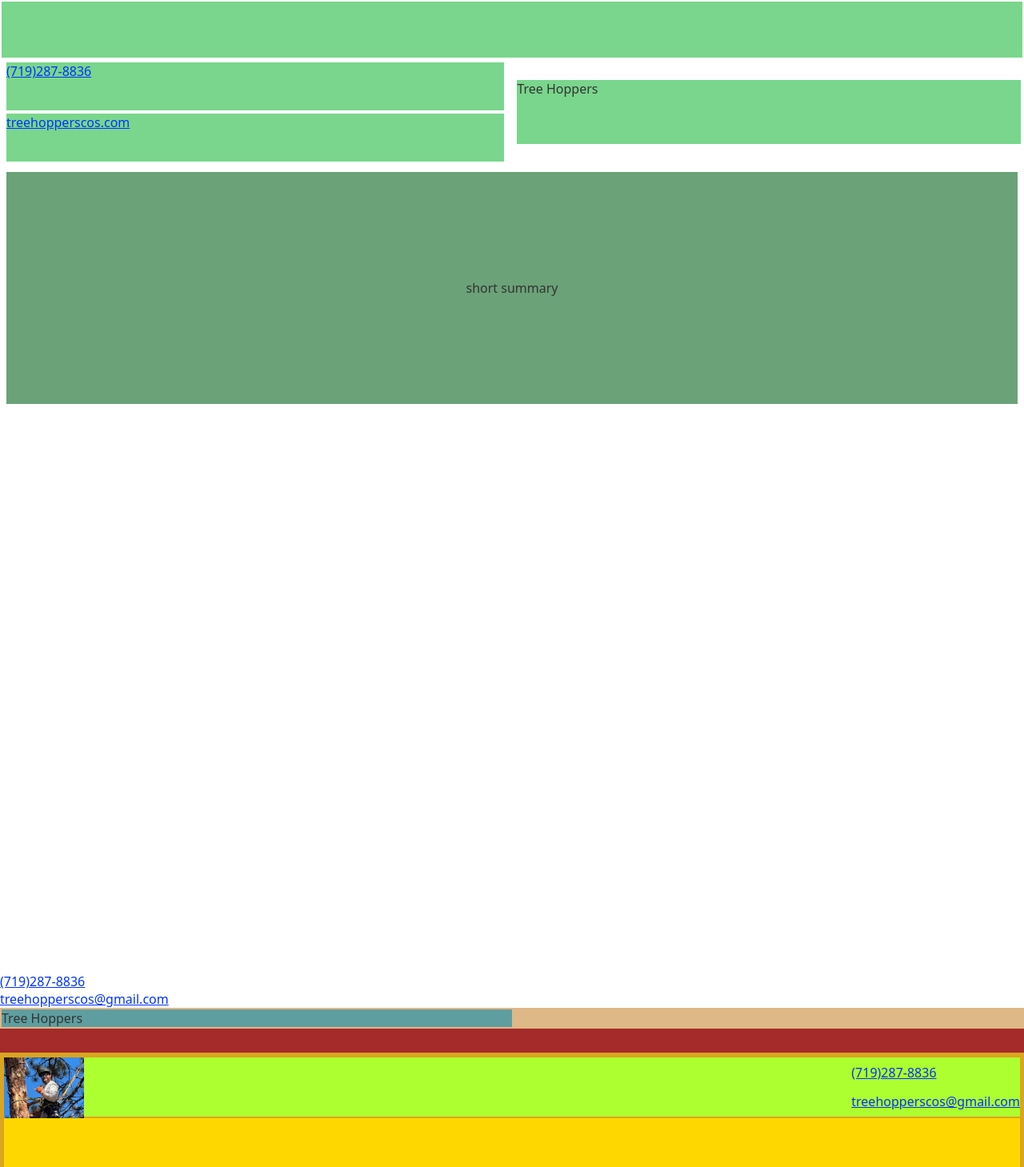
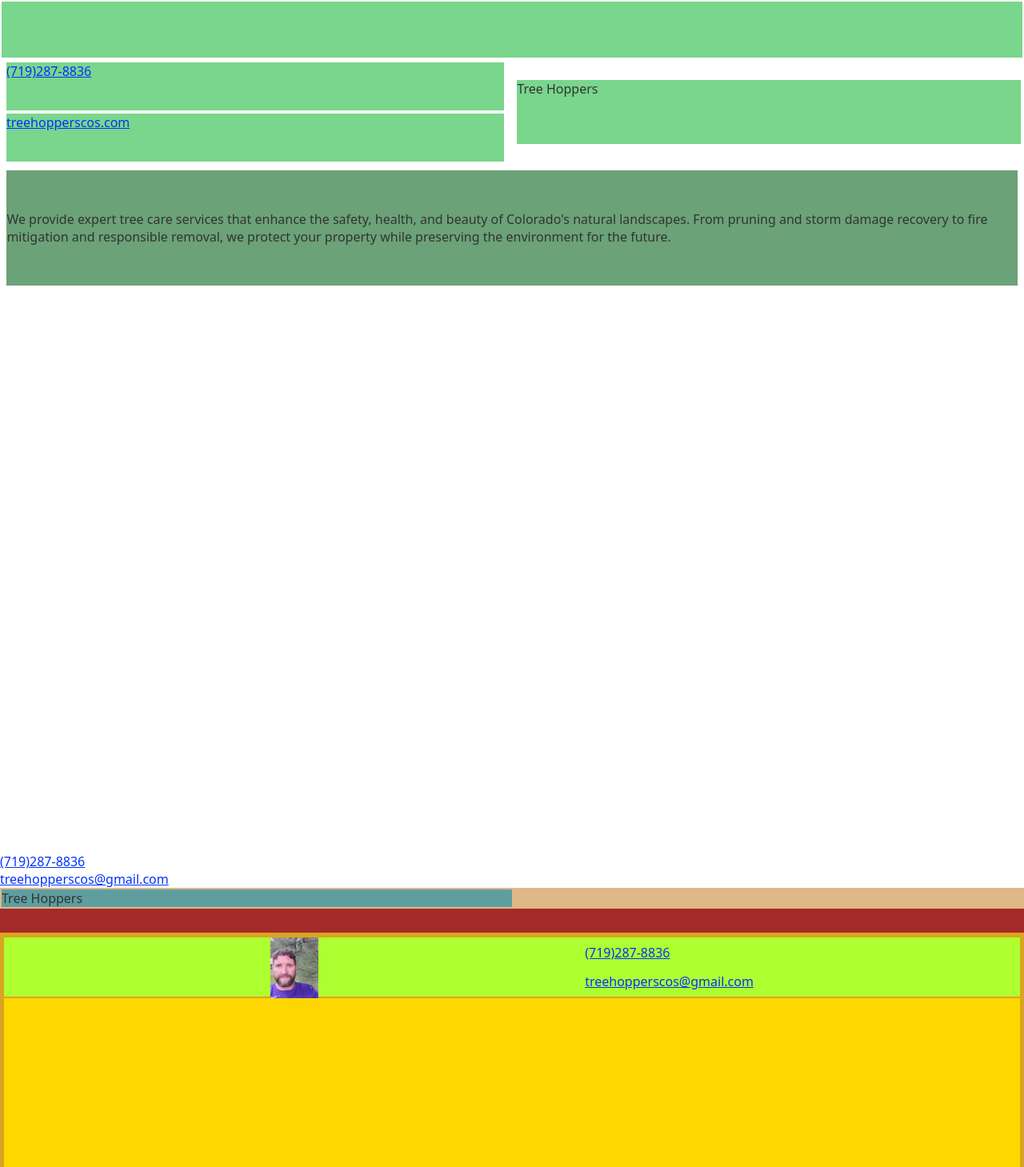
Before and after one commit to codingsqurl/boxes, a plain HTML site: page index.html in a window 1280 px wide. Shown: the top 1459 px of the page at 80% size. Drawn offline with Linux system fonts and the light colour scheme.

Commit message:
added images

```diff
--- a/css/style.css
+++ b/css/style.css
@@ -70,7 +70,7 @@
   display: flex;
   justify-content: center;
   align-items: center;
-  height: 300px;
+  height: 150px;
   width: 100%;
   /* text */
 }
@@ -168,7 +168,7 @@
 
 #port-title {
   display: flex;
-  justify-content: space-between;
+  justify-content: space-evenly;
   height: 15%;
   width: 100%;
   background-color: greenyellow;
@@ -199,6 +199,5 @@
 }
 
 .paul-pic {
-  height: 100px;
-  width: 100px;
+  width: 60px;
 }
--- a/index.html
+++ b/index.html
@@ -24,7 +24,8 @@
   <!-- top-bar end -->
   <!-- summary section -->
   <div id="sh-sum">
-    <p class="tb-sum">short summary</p>
+    <p class="tb-sum">We provide expert tree care services that enhance the safety, health, and beauty of Colorado's natural landscapes. From pruning and storm damage recovery to fire mitigation and responsible removal, we protect your property while preserving the environment for the future. <br>
+    </p>
   </div>
   <!-- end of summary section -->
   <!-- videos go here -->
@@ -54,7 +55,7 @@
   <!-- none of this has css -->
   <div id="portfolio">
     <div id="port-title">
-      <div class="paul-pic"><img src="pictures/hang-ten.JPG" alt="paul"></div>
+      <div class="paul-pic"><img src="pictures/paul.JPG" alt="paul"></div>
       <div class="paul-port">
         <div class="paul-pn"><a href="">(719)287-8836</a></div>
         <div class="paul-em"><a href="">treehopperscos@gmail.com</a></div>
```
